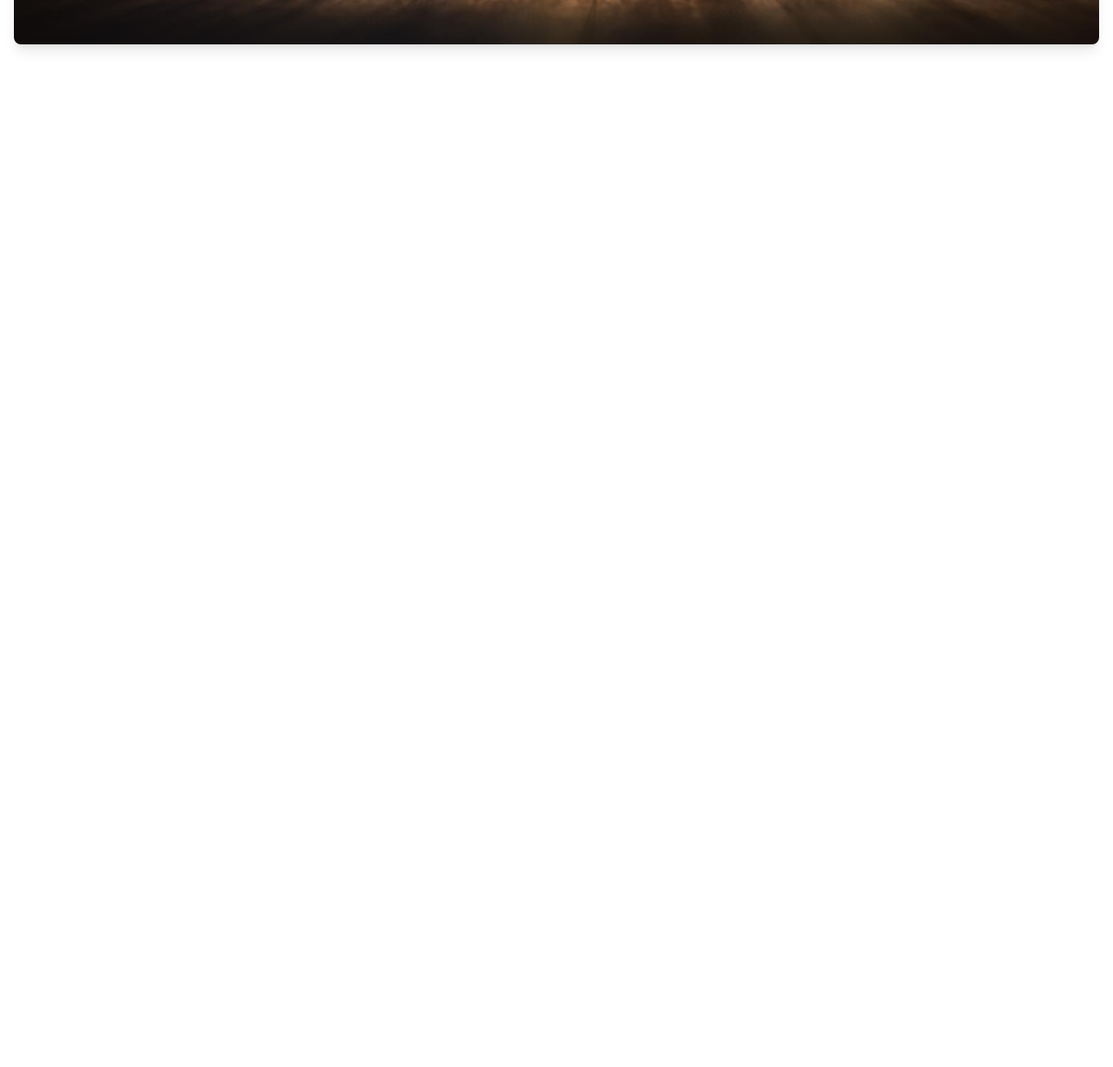
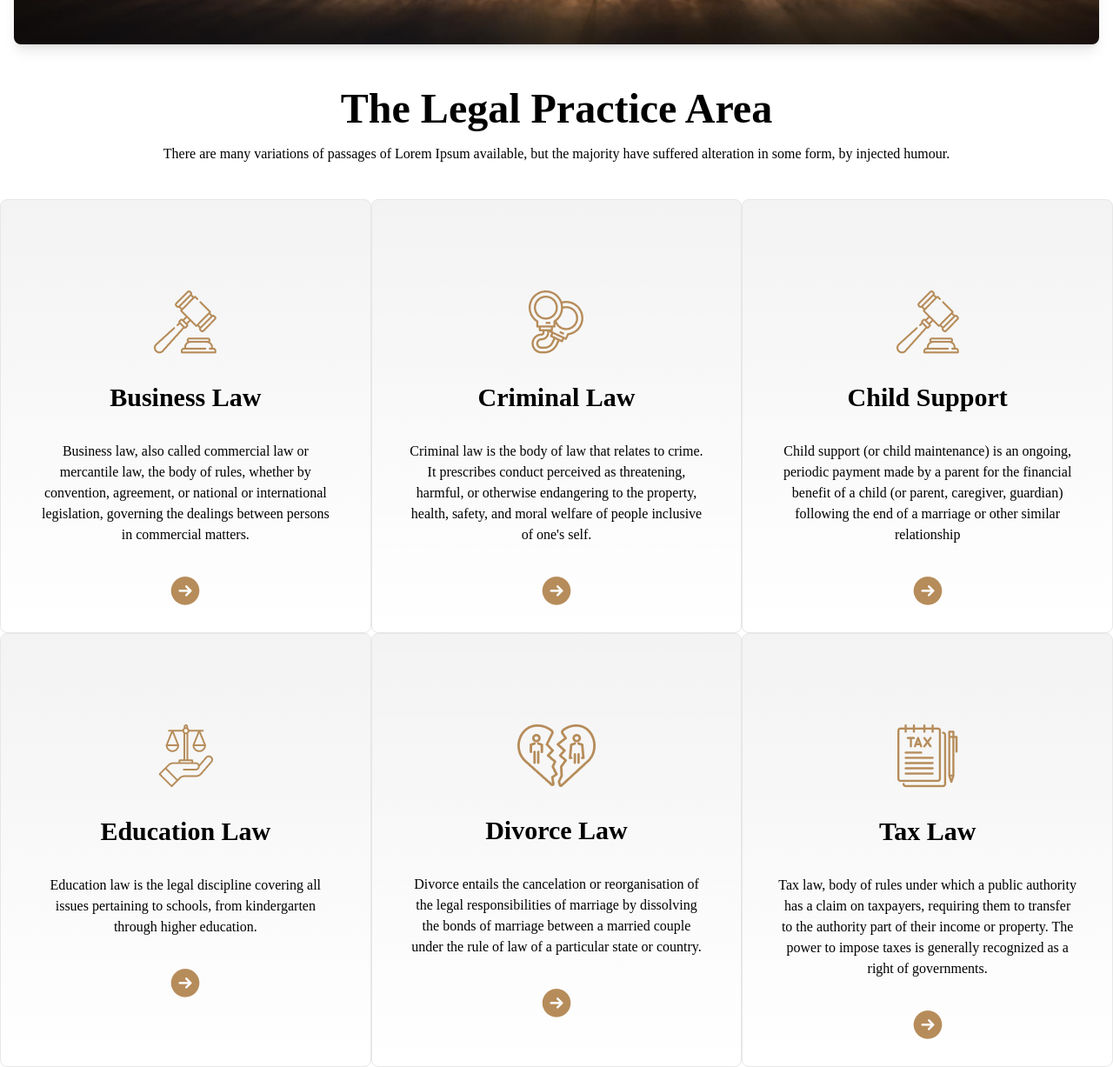
Before and after one commit to jahangiralom99/Legal-solution-Resources, a plain HTML site: page index.html in a window 1280 px wide. Shown: the part 605-1832 px from the top of the page at 87% size. Before the commit the page ends 800 px from the top, so only its background shows below. Drawn offline with nearby package versions, Linux system fonts and the light colour scheme.

Commit message:
practice area and low section added

```diff
--- a/index.html
+++ b/index.html
@@ -19,6 +19,7 @@
                   colors: {
                     clifford: '#da373d',
                      primary: '#B68C5A',
+                     ptaxt: '#707070',
                   }
                 }
               }
@@ -88,18 +89,76 @@
                           <input class="mt-6 h-16 p-10 w-96 rounded-lg " type="text" name="" id="" placeholder="Search your services">
                           <button class="mt-6 text-white text-lg font-semibold btn bg-primary h-16 w-40 rounded-lg ">Search</button>
                       </form>
-
             </div>
         </div>
     </div>
      <!-- end nav  -->
   </nav>
-
         <!-- end header  -->
     </header>
-    <main>
+    <main class="container mx-auto">
         <!-- start main  -->
+        <section class="mt-10">
+            <h2 class="text-5xl font-bold text-center">The Legal Practice Area</h2>
+            <p class="text-ptext text-center mt-4">There are many variations of passages of Lorem Ipsum available, but the majority have suffered alteration in some form, by injected humour.</p>
 
+            <div class="mt-10 grid grid-cols-1 md:grid-cols-2 lg:grid-cols-3">
+              <!-- 1st  -->
+              <div class="gradint border-solid rounded-lg text-center h-[499px] p-10">
+                <div class="text-center mt-16">
+                  <img class="inline " src="./images/business.png" alt="">
+                </div>
+                <h2 class="text-3xl font-semibold pt-8 ">Business Law</h2>
+                <p class="text-ptext pt-8">Business law, also called commercial law or mercantile law, the body of rules, whether by convention, agreement, or national or international legislation, governing the dealings between persons in commercial matters.</p>
+                <p><img class="inline pt-8" src="./images/Frame.png" alt=""></p>
+              </div>
+              <div class="gradint border-solid rounded-lg text-center h-[499px] p-10">
+                <!-- 2nd -->
+                <div class="text-center mt-16">
+                  <img class="inline " src="./images/criminal.png" alt="">
+                </div>
+                <h2 class="text-3xl font-semibold pt-8 ">Criminal Law</h2>
+                <p class="text-ptext pt-8">Criminal law is the body of law that relates to crime. It prescribes conduct perceived as threatening, harmful, or otherwise endangering to the property, health, safety, and moral welfare of people inclusive of one's self.</p>
+                <p><img class="inline pt-8" src="./images/Frame.png" alt=""></p>
+              </div>
+              <div class="gradint border-solid rounded-lg text-center h-[499px] p-10">
+                <!-- 3rd -->
+                <div class="text-center mt-16">
+                  <img class="inline " src="./images/business.png" alt="">
+                </div>
+                <h2 class="text-3xl font-semibold pt-8 ">Child Support</h2>
+                <p class="text-ptext pt-8">Child support (or child maintenance) is an ongoing, periodic payment made by a parent for the financial benefit of a child (or parent, caregiver, guardian) following the end of a marriage or other similar relationship</p>
+                <p><img class="inline pt-8" src="./images/Frame.png" alt=""></p>
+              </div>
+              <div class="gradint border-solid rounded-lg text-center h-[499px] p-10">
+                <!-- 4th -->
+                <div class="text-center mt-16">
+                  <img class="inline " src="./images/education.png" alt="">
+                </div>
+                <h2 class="text-3xl font-semibold pt-8 ">Education Law</h2>
+                <p class="text-ptext pt-8">Education law is the legal discipline covering all issues pertaining to schools, from kindergarten through higher education.</p>
+                <p><img class="inline pt-8" src="./images/Frame.png" alt=""></p>
+              </div>
+              <div class="gradint border-solid rounded-lg text-center h-[499px] p-10">
+                <!-- 5th -->
+                <div class="text-center mt-16">
+                  <img class="inline " src="./images/divorce.png" alt="">
+                </div>
+                <h2 class="text-3xl font-semibold pt-8 ">Divorce Law</h2>
+                <p class="text-ptext pt-8">Divorce entails the cancelation or reorganisation of the legal responsibilities of marriage by dissolving the bonds of marriage between a married couple under the rule of law of a particular state or country.</p>
+                <p><img class="inline pt-8" src="./images/Frame.png" alt=""></p>
+              </div>
+              <div class="gradint border-solid rounded-lg text-center h-[499px] p-10">
+                <!-- 6th -->
+                <div class="text-center mt-16">
+                  <img class="inline " src="./images/tax.png" alt="">
+                </div>
+                <h2 class="text-3xl font-semibold pt-8 ">Tax Law</h2>
+                <p class="text-ptext pt-8">Tax law, body of rules under which a public authority has a claim on taxpayers, requiring them to transfer to the authority part of their income or property. The power to impose taxes is generally recognized as a right of governments.</p>
+                <p><img class="inline pt-8" src="./images/Frame.png" alt=""></p>
+              </div>
+            </div>
+        </section>
         <!-- end main  -->
     </main>
     <footer>
--- a/styles/style.css
+++ b/styles/style.css
@@ -8,3 +8,7 @@ body{
     background-size: cover;
     background-position: center;
 }
+.gradint{
+    background: linear-gradient(180deg, #F3F3F3 0%, rgba(243, 243, 243, 0) 100%);
+    border: 1px solid #E7E7E7;
+}
```
